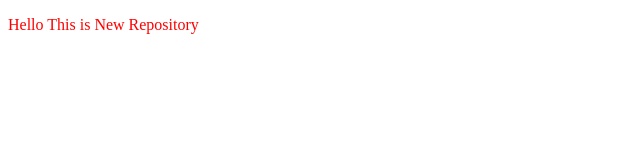
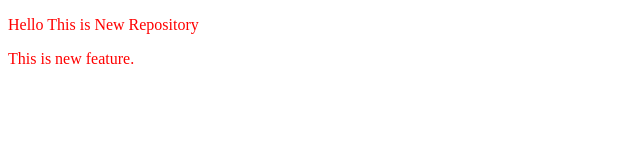
Before and after one commit to TarakJain/demo2, a plain HTML site: page index.html in a window 1280 px wide. Shown: the whole page, without its empty margins (0-640 px from the left). Drawn offline with Linux system fonts and the light colour scheme.

Commit message:
Added new feature

```diff
--- a/index.html
+++ b/index.html
@@ -8,5 +8,7 @@
 </head>
 <body>
     <p>Hello This is New Repository</p>
+    <p>This is new feature.
+    </p>
 </body>
 </html>
```
